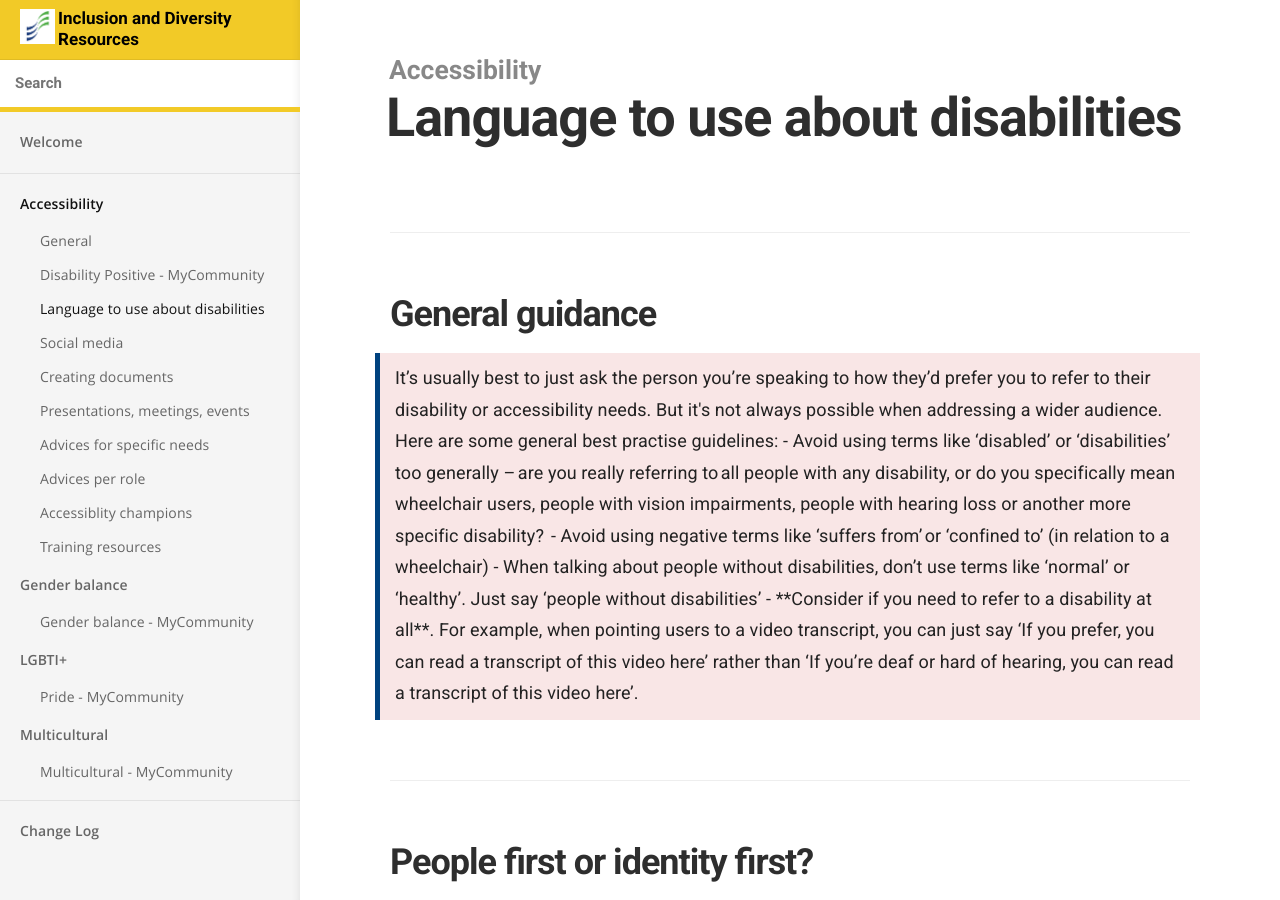
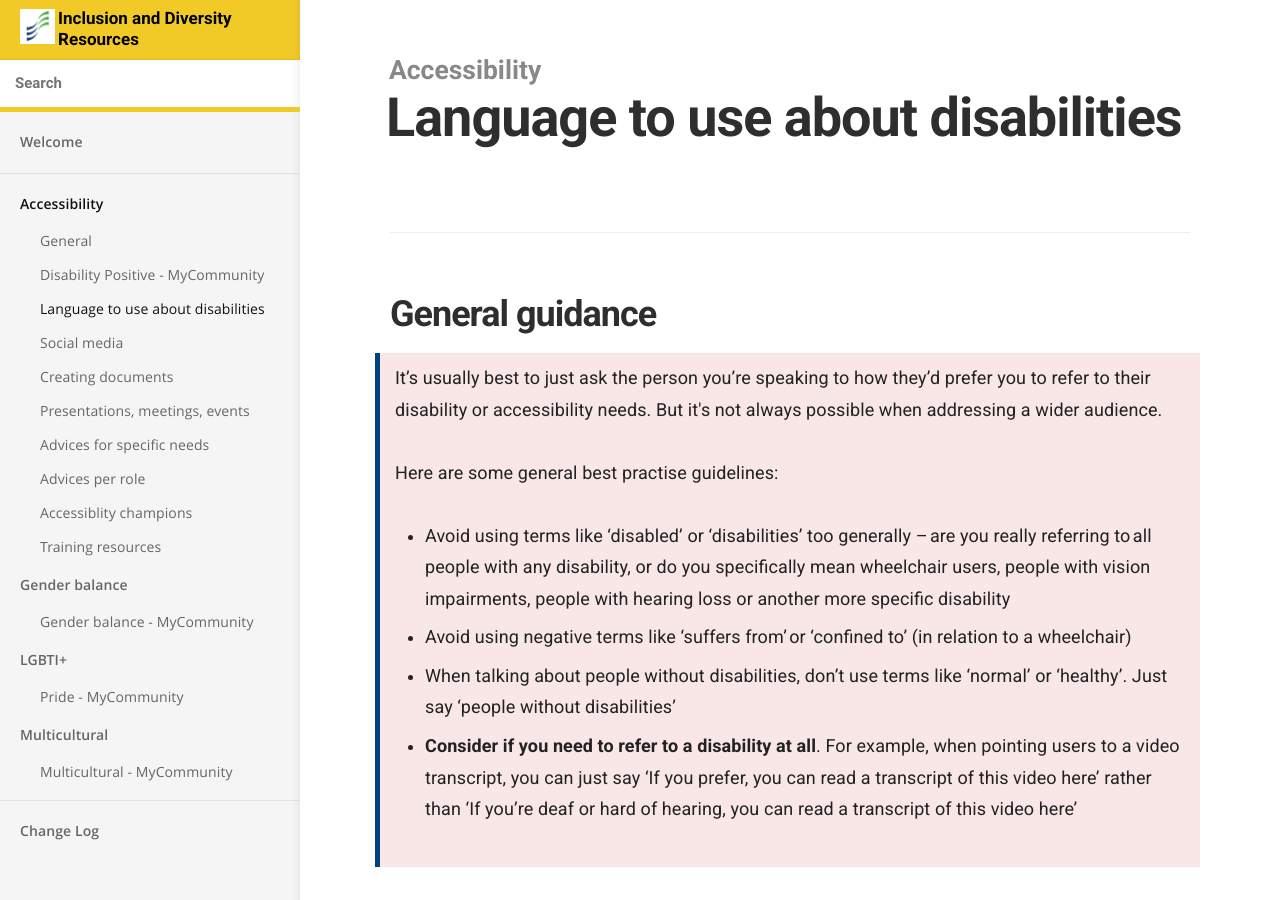
Before and after one commit to numbat70/inclusion2021, a Jekyll site: the page built from _docs/accessibility/language.md, in a window 1280 px wide and 900 px high. Built offline with Jekyll 4.4.1, drawn with Linux system fonts in a browser that asks for light colours.

Commit message:
SK - replace md by html tags

```diff
--- a/_docs/accessibility/language.md
+++ b/_docs/accessibility/language.md
@@ -8,14 +8,18 @@ order: 3
 ## General guidance
 
 <blockquote class="info">
-It’s usually best to just ask the person you’re speaking to how they’d prefer you to refer to their disability or accessibility needs. But it's not always possible when addressing a wider audience.
-
+ <p>
+  It’s usually best to just ask the person you’re speaking to how they’d prefer you to refer to their disability or accessibility needs. But it's not always possible when addressing a wider audience.
+ </p>
+<p>
 Here are some general best practise guidelines:
-
-- Avoid using terms like ‘disabled’ or ‘disabilities’ too generally – are you really referring to all people with any disability, or do you specifically mean wheelchair users, people with vision impairments, people with hearing loss or another more specific disability?
-- Avoid using negative terms like ‘suffers from’ or ‘confined to’ (in relation to a wheelchair)
-- When talking about people without disabilities, don’t use terms like ‘normal’ or ‘healthy’. Just say ‘people without disabilities’
-- **Consider if you need to refer to a disability at all**. For example, when pointing users to a video transcript, you can just say ‘If you prefer, you can read a transcript of this video here’ rather than ‘If you’re deaf or hard of hearing, you can read a transcript of this video here’.
+</p>
+ <ul>
+<li>Avoid using terms like ‘disabled’ or ‘disabilities’ too generally – are you really referring to all people with any disability, or do you specifically mean wheelchair users, people with vision impairments, people with hearing loss or another more specific disability</li>
+<li>Avoid using negative terms like ‘suffers from’ or ‘confined to’ (in relation to a wheelchair)</li>
+<li>When talking about people without disabilities, don’t use terms like ‘normal’ or ‘healthy’. Just say ‘people without disabilities’</li>
+  <li><strong>Consider if you need to refer to a disability at all</strong>. For example, when pointing users to a video transcript, you can just say ‘If you prefer, you can read a transcript of this video here’ rather than ‘If you’re deaf or hard of hearing, you can read a transcript of this video here’</li>
+ </ul>
  </blockquote>
 
 ## People first or identity first?
@@ -25,7 +29,7 @@ Here are some general best practise guidelines:
 **Identity-first language** means putting how the person identifies first – for example ‘disabled people’ ‘an autistic person’ or ‘a blind person’.
 
 <blockquote class="info">
-The preferred option in the UK seems to be identity first language. Many people in disabled communities feel this helps them ‘own’ their disabilities, to reduce stigma and promote pride. Of course, everyone has their own preferences, and some people do prefer person-first language.
+<p>The preferred option in the UK seems to be identity first language. Many people in disabled communities feel this helps them ‘own’ their disabilities, to reduce stigma and promote pride. Of course, everyone has their own preferences, and some people do prefer person-first language.</p>
 </blockquote>
 
 When writing or speaking for Scottish Enterprise or our partners, we recommend using identity first language where possible. There are some exceptions, which we’ll explore on this page.
```
